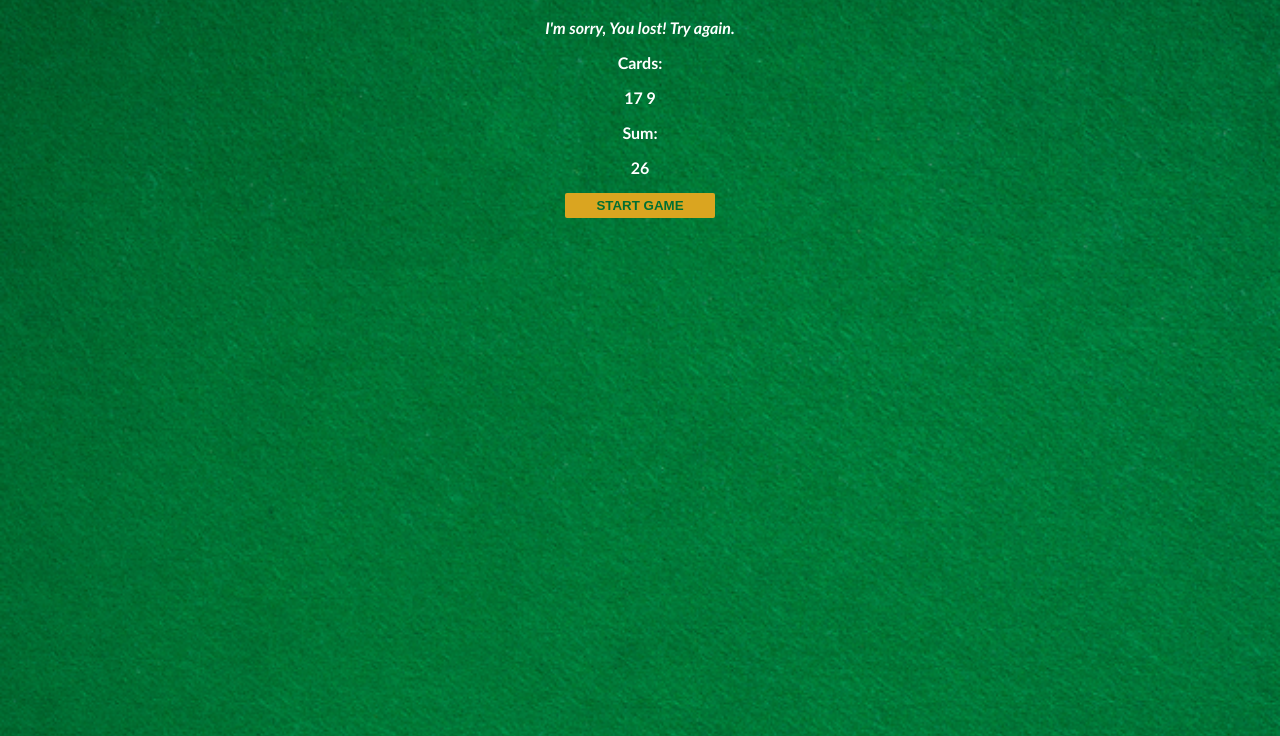
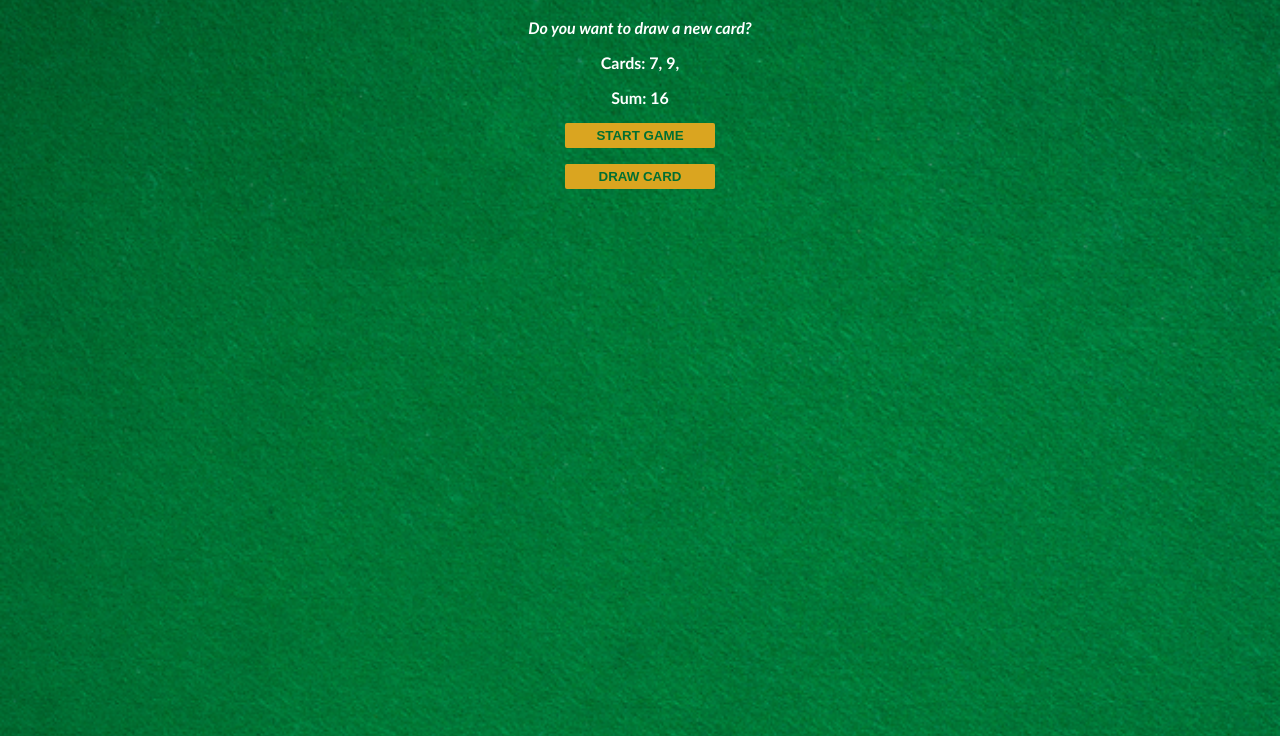
Before and after one commit to stevedevfrog/Blackjack-Game, a plain HTML site: page index.html in a window 1280 px wide. Both pictures are taken after a click on the button "START GAME". Shown: the part 64-800 px from the top of the page. Drawn offline with Linux system fonts and the light colour scheme.

Commit message:
Redesigning draw card function
Implemented third card and rewrote other functions so they can work with unlimited amount of cards

```diff
--- a/index.html
+++ b/index.html
@@ -10,12 +10,10 @@
 <body>
     <h1>The Blackjack Game</h1>
     <p id="message-el">Want to play a round?</p>
-    <p>Cards:</p>
-    <p id="cards-el"></p>
-    <p>Sum:</p>
-    <p id="sum-el"></p>
+    <p id="cards-el">Cards:</p>
+    <p id="sum-el">Sum:</p>
     <button id="start-btn" onclick="startGame()">START GAME</button>
-    <button id="draw-card-btn" onclick="drawCard()">DRAW CARD</button>
+    <p><button id="draw-card-btn" onclick="drawCard()">DRAW CARD</button></p>
     <script src='index.js'></script>
 </body>
 </html>
--- a/index.js
+++ b/index.js
@@ -1,5 +1,10 @@
-let firstCard = 4
-let secondCard = 6
+let firstCard = 0
+let secondCard = 0
+let thirdCard = 0
+let cards = [
+    0,
+    0
+]
 
 sum = firstCard + secondCard
 
@@ -7,7 +12,18 @@ let hasBlackJack = false
 let isALive = true
 let message = ""
 
+let messageEl = document.getElementById("message-el")
+
 function checkIfWin () {
+    let cardsEl = document.getElementById("cards-el")
+    cardsText = "Cards: "
+
+    for (let i = 0; i < cards.length; i++) {
+        cardsText += cards[i] + ", "
+    }
+
+    cardsEl.innerText = cardsText
+
     if (sum < 21) message = "Do you want to draw a new card?"
     else if (sum === 21) {
         message = "You won! You have a Blackjack! Congratulations!"
@@ -17,25 +33,42 @@ function checkIfWin () {
         isALive = false
     }
 
-    messageEl = document.getElementById("message-el")
     messageEl.innerText = message
 
-    sumEl = document.getElementById("sum-el")
-    sumEl.innerText = sum
+    let sumEl = document.getElementById("sum-el")
+    sumEl.innerText = "Sum: " + sum
 }
 
 function drawCard () {
-    firstCard = Math.floor(Math.random() * 20) + 1;;
-    secondCard = Math.floor(Math.random() * 20) + 1;;
+    if (isALive === true) {
+        thirdCard = Math.floor(Math.random() * 20) + 1
+        cards.push(thirdCard)
+        console.log(cards)
+        sum += thirdCard // Add third card to the the sum
+        checkIfWin()
+    }
+    else if (isALive == false) {
+        message = "You lost! Can't draw a new card. You can try playing again."
+        messageEl.innerText = message
+    }
+
+    if(hasBlackJack == true) {
+        message = "You already won! You can play again if you want."
+        messageEl.innerText = message
+    }
+}
+
+function startGame () {
+    isALive = true
+    hasBlackJack = false
+
+    // Generating 2 cards
+    firstCard = Math.floor(Math.random() * 20) + 1
+    secondCard = Math.floor(Math.random() * 20) + 1
+
+    cards = [firstCard, secondCard]
+
     sum = firstCard + secondCard
-
-    cardsEl = document.getElementById("cards-el")
-    cardsEl.innerText = firstCard + " " + secondCard
 
     checkIfWin()
 }
-
-function startGame () {
-    console.log("The game is started!")
-    drawCard()
-}
--- a/styles.css
+++ b/styles.css
@@ -24,7 +24,3 @@ button {
     border-radius: 2px;
     padding: 5px 0px;
 }
-
-#draw-card-btn {
-    display: none;
-}
```
